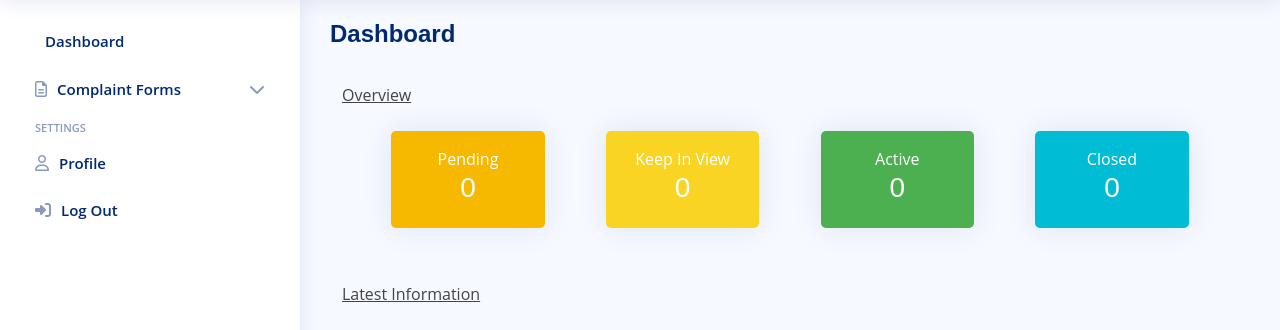
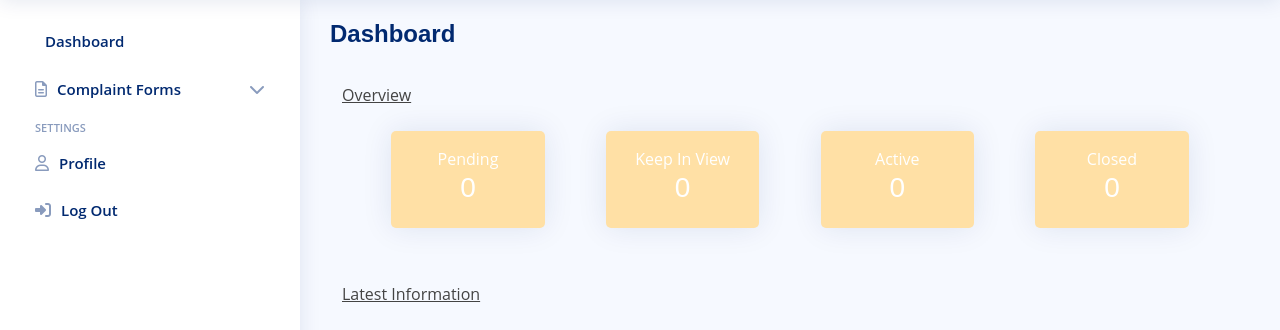
Before and after one commit to cheekangsia/cheekang, a PHP site: page /dashboard.php in a window 1280 px wide. Shown: the part 60-390 px from the top of the page. Run offline with PHP 8.4, Linux system fonts and the light colour scheme; the visitor is signed in with stand-in values (Sample User, id 1); data that the repository does not hold is empty; some libraries are stand-ins or nearby versions.

Commit message:
Update dashboard.php

```diff
--- a/software_group/dashboard.php
+++ b/software_group/dashboard.php
@@ -148,27 +148,27 @@ include "reusable_components/user_session.php"
         <section class="container section">
             <div class="text-decoration-underline py-4">Overview</div>
             <div class="d-flex justify-content-evenly align-items-between pb-md-0 pb-3 row">
-                <div class="card border border-0 col-md-2 col-sm-5 col-12 d-flex justify-content-center" style="background-color:#F7B800">
+                <div class="card border border-0 col-md-2 col-sm-5 col-12 d-flex justify-content-center" style="background-color:#ffe0a5">
                     <div class="text-white text-center py-3">
                         <div>Pending</div>
                         <h3><?php echo $pending_status ?></h3>
                     </div>
                 </div>
 
-                <div class="card border border-0 col-md-2 col-sm-5 col-12 d-flex justify-content-center" style="background-color:#F9D423">
+                <div class="card border border-0 col-md-2 col-sm-5 col-12 d-flex justify-content-center" style="background-color:#ffe0a5">
                     <div class="text-white text-center">
                         <div>Keep In View</div>
                         <h3><?php echo $kiv_status ?></h3>
                     </div>
                 </div>
 
-                <div class="card border border-0 col-md-2 col-sm-5 col-12 d-flex justify-content-center" style="background-color:#4CAF50">
+                <div class="card border border-0 col-md-2 col-sm-5 col-12 d-flex justify-content-center" style="background-color:#ffe0a5">
                     <div class="text-white text-center">
                         <div>Active</div>
                         <h3><?php echo $active_status ?></h3>
                     </div>
                 </div>
-                <div class="card border border-0 col-md-2 col-sm-5 col-12 d-flex justify-content-center" style="background-color:#00bcd4">
+                <div class="card border border-0 col-md-2 col-sm-5 col-12 d-flex justify-content-center" style="background-color:#ffe0a5">
                     <div class="text-white text-center">
                         <div>Closed</div>
                         <h3><?php echo $closed_status ?></h3>
```
